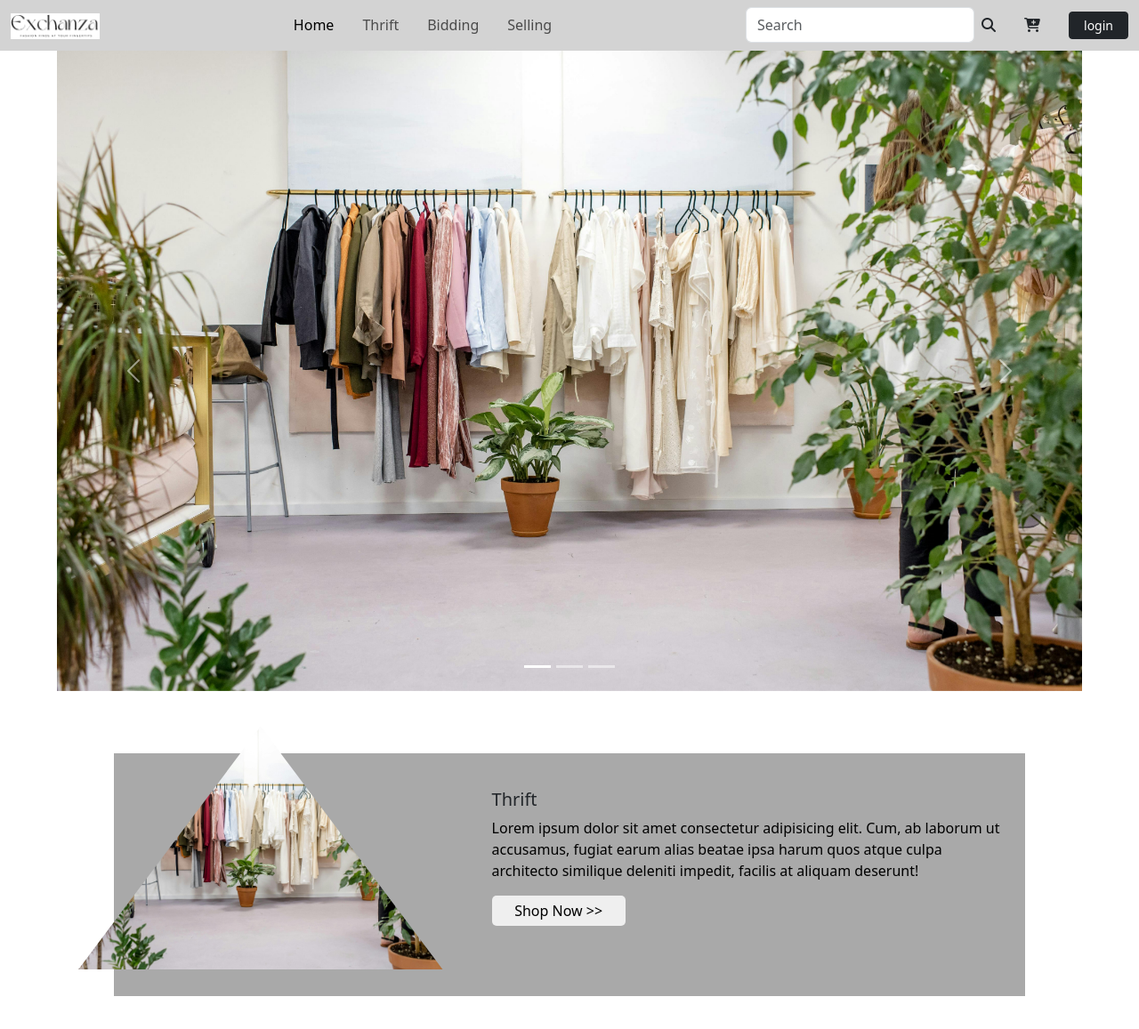
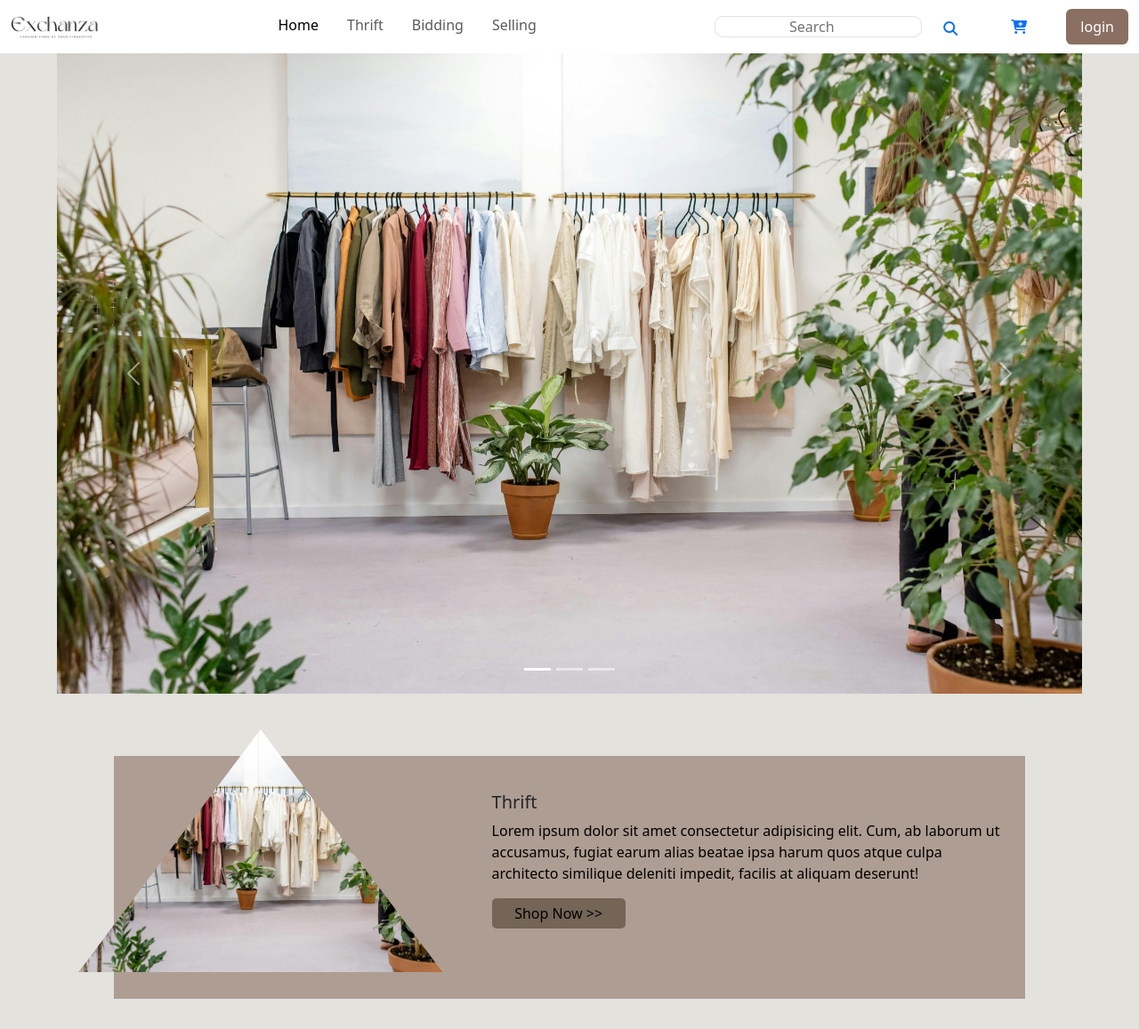
Before and after one commit to Kavindacc/Project-I_Exchanza-OLD-, a PHP site: page / in a window 1280 px wide. Shown: the top 1157 px of the page at 89% size. Run offline with PHP 8.4, Linux system fonts and the light colour scheme.

Commit message:
add css finally

```diff
--- a/index.php
+++ b/index.php
@@ -11,9 +11,9 @@
     <title>index</title>
 </head>
 
-<body style="background-color: white;">
+<body>
     <!--nav bar-->
-    <nav class="navbar navbar-expand-lg sticky-top">
+    <nav class="navbar navbar-expand-lg sticky-top nav">
         <div class="container-fluid logo"><!--logo-->
             <a class="navbar-brand" href="#"><img src="img/Exchanza.png" width="100px"></a>
             <!--toggle button-->
@@ -43,22 +43,22 @@
                             <a class="nav-link" href="#">Selling</a>
                         </li>
                     </ul>
-                    <form class="d-flex me-4" role="search">
-                        <input class="form-control me-2" type="search" placeholder="Search">
-                        <a href="#1" class="nav-link  text-decoration-none  mt-2"><i class="fa-solid fa-magnifying-glass"></i></a>
+                    <form class="d-flex me-4 align-items-center" role="search">
+                        <input class="search me-2" type="search" placeholder="Search">
+                        <a href="#1" class="nav-link  text-decoration-none  mt-1"><i class="fa-solid fa-magnifying-glass"></i></a>
                     </form>
                     <!--login nav-link-a-color-->
-                    <div class="d-flex flex-column flex-lg-row float-start  justify-content-center  align-items-center mt-3 mt-lg-0 gap-3">
-                        <a href="#1" class="nav-link  text-decoration-none mx-2"><i class="fa-solid fa-cart-plus"></i></a>
+                    <div class="d-flex flex-column flex-lg-row justify-content-center  align-items-center mt-3 mt-lg-0 gap-3">
+                        <a href="#1" class="nav-link  text-decoration-none mx-1"><i class="fa-solid fa-cart-plus"><span></span></i></a>
                         <?php
                         if (isset($_SESSION['logedin']) && $_SESSION['logedin'] === true) { ?>
-                            <button class="btn btn-warning btn-sm ms-2 px-3">
-                                <a href="view/logout.php" class="nav-link text-decoration-none">logout</a>
+                            <button class="lo-out btn-sm ms-2 px-3">
+                                <a href="view/logout.php" class=" text-decoration-none">logout</a>
                             </button>
                             <?php echo "Hi," . $_SESSION['username']; ?>
                         <?php } else { ?>
-                            <button class="btn btn-dark btn-sm ms-2 px-3">
-                                <a href="view/login.php" class="nav-link text-decoration-none">login</a>
+                            <button class="lo-button btn-sm ms-2 px-3">
+                                <a href="view/login.php" class=" text-decoration-none">login</a>
                             </button>
                         <?php } ?>
                     </div>
@@ -91,7 +91,7 @@
         </button>
     </div>
     <!--trift,bit container-->
-    <div class="thirf d-flex flex-row thirf-left">
+    <div class="thirf d-flex flex-row thirf-left thirf-one">
         <div class="pic">
             <img src="img/pexels-kseniachernaya-3965545.jpg" width="100%">
         </div>
@@ -103,7 +103,7 @@
             <button><a href="">Shop Now&nbsp;>></a></button>
         </div>
     </div>
-    <div class="thirf d-flex flex-row thirf-right">
+    <div class="thirf d-flex flex-row thirf-right thirf-two">
         <div class="pic">
             <img src="img/keagan-henman-ufuk99QfQTg-unsplash.jpg" width="100%">
         </div>
@@ -115,7 +115,7 @@
             <button><a href="">Shop Now&nbsp;>></a></button>
         </div>
     </div>
-    <div class="thirf d-flex flex-row thirf-left">
+    <div class="thirf d-flex flex-row thirf-left thirf-three">
         <div class="pic">
             <img src="img/pexels-olly-3755706.jpg" width="100%">
         </div>
--- a/view/style.css
+++ b/view/style.css
@@ -2,6 +2,9 @@
     margin: 0;
     padding: 0;
     box-sizing: border-box;
+}
+body{
+    background: #e3e2dd;
 }
 .regi{
     margin-top:20px;
@@ -30,7 +33,7 @@
 
     width:90%;
     padding-bottom:20px;
-    background-color:darkgray;
+    background:  #f4f4f4;;
     border-radius:15px;
 
 }
@@ -50,12 +53,47 @@
     margin:0 auto;
     margin-top:40px;
     margin-bottom: 20px;
-    background: darkgray;
+
 
 
 }
-.footer,nav{
-    background:lightgrey;
+.search{
+    border:1px solid #e3e2dd;
+    border-radius: .6rem;
+    text-align: center;
+    height: 1.5rem;
+}
+.footer{
+    background:#AE9D92;
+}
+.nav{
+    background: #FFFF;
+}
+.lo-button {
+    background: #897062;
+    border: none;
+    border-radius: .4rem;
+    padding: .5rem;
+
+}
+.lo-button:hover{
+    background:#4c3f31 ;
+}
+.lo-button a{
+    color: #FFFF;
+}
+.lo-out{
+    background: #AE9D92;
+    border: none;
+    border-radius: .4rem;
+    padding: .5rem;
+}
+.lo-out:hover{
+    background:#4c3f31 ;
+
+}
+.lo-out a{
+    color: #FFFF;
 }
 .text p{
     color: black;
@@ -73,6 +111,19 @@
     margin:0 auto;
     margin-top:70px;
     background-color:darkgray;
+}
+.thirf button{
+    background: #746557;
+}
+.thirf-one{
+    background: #AE9D92;
+}
+
+.thirf-two{
+    background: #897062;
+}
+.thirf-three{
+    background: #4c3f31;
 }
 .thirf .pic{
     width:40%;
```
Also changed, not shown: model/user.php (+14 -14 lines), view/login.php (+7 -7 lines).
